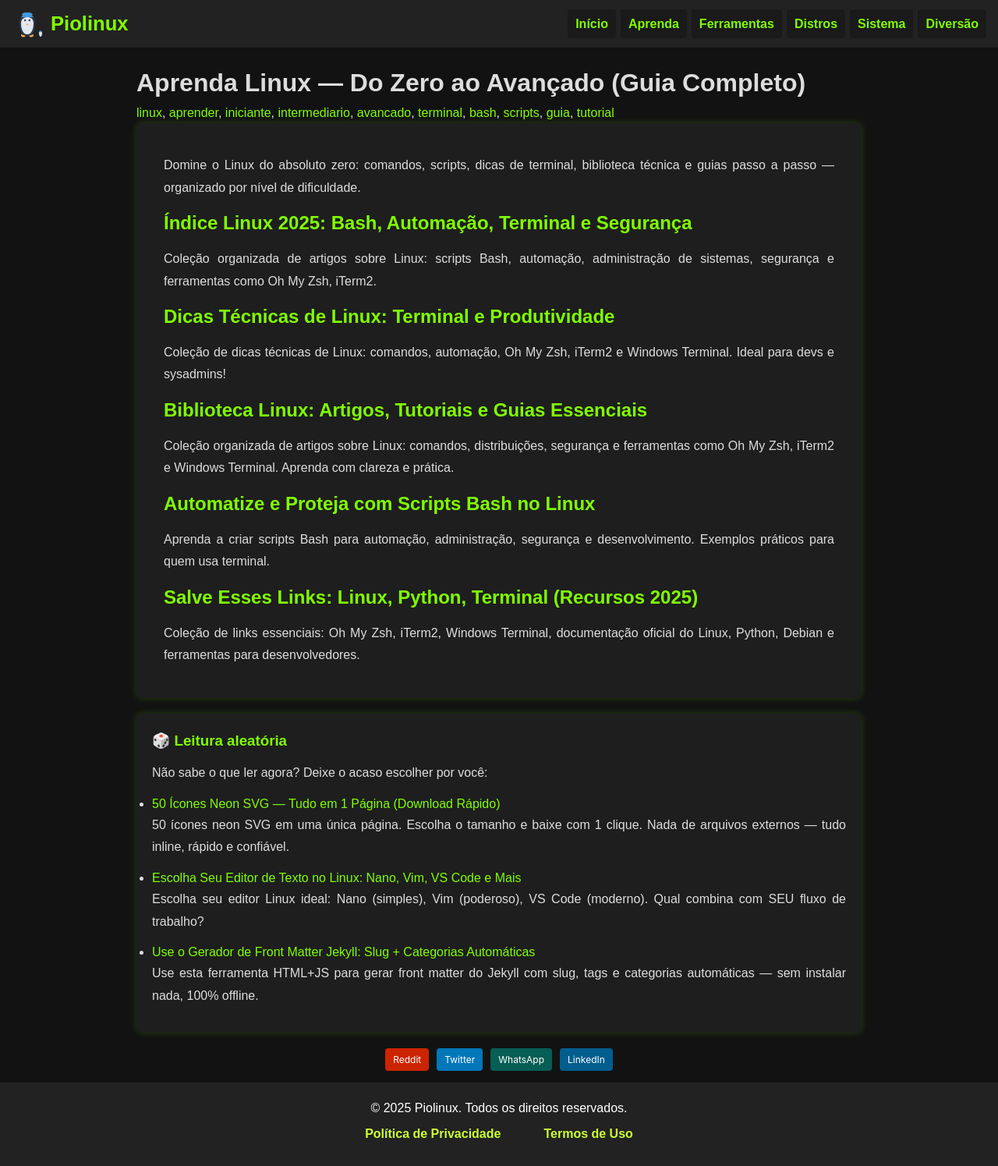
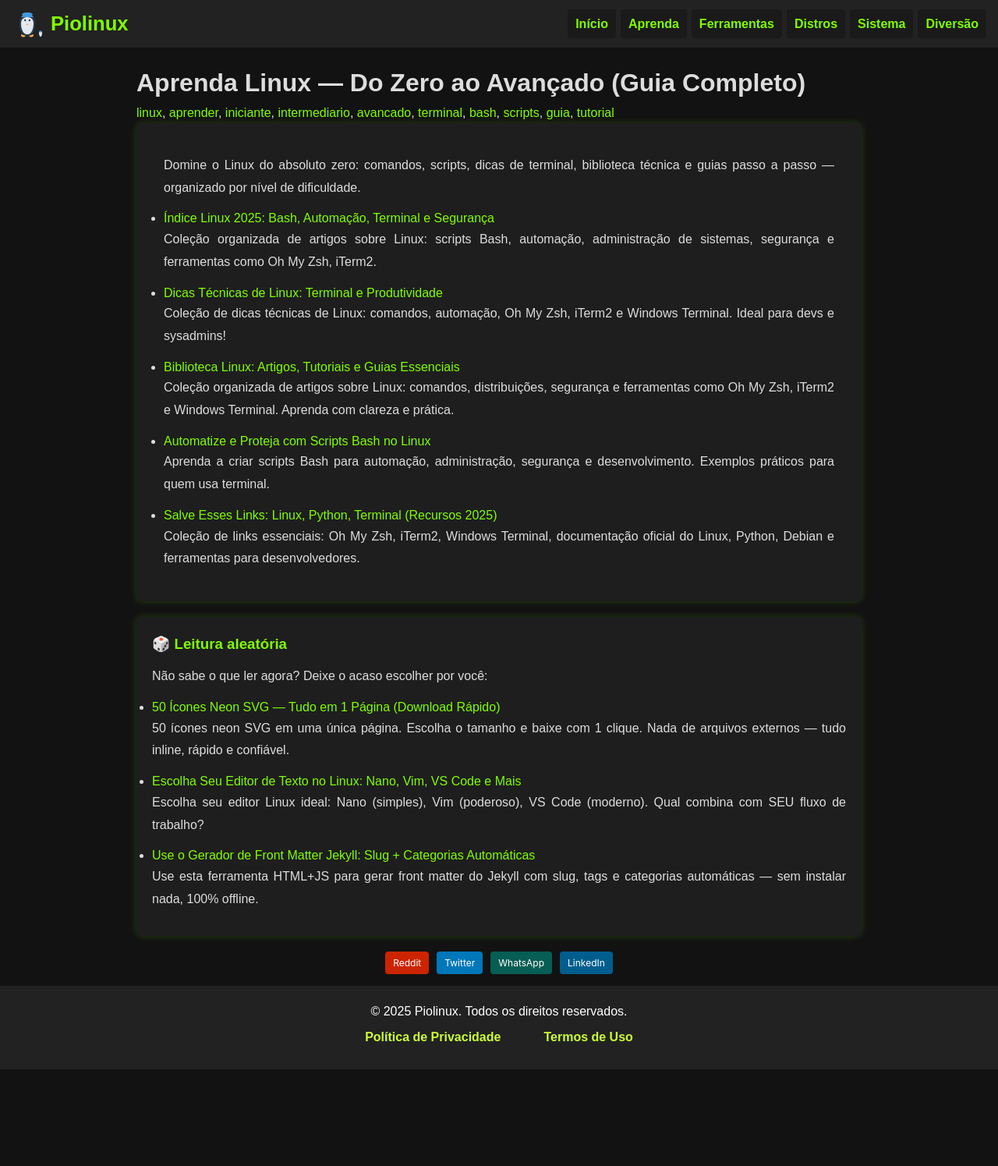
Before and after one commit to Piolinux/piolinux-site, a Jekyll site: the page built from aprenda/index.html, in a window 1280 px wide. Shown: the whole page at 78% size. Built offline with Jekyll 4.4.1, drawn with Linux system fonts in a browser that asks for light colours; after the commit the page ends 1371 px from its top, so only the background shows below that.

Commit message:
Add files via upload

```diff
--- a/aprenda/index.html
+++ b/aprenda/index.html
@@ -10,18 +10,17 @@ tags: [linux, aprender, iniciante, intermediario, avancado, terminal, bash, scri
 <section class="post-content">
 
 <main>
-
   <p>{{ page.description }}</p>
 
-  <div class="category-index">
+  <ul class="standard-list">
     {% assign pages = site.pages | where_exp: "page", "page.url contains '/indice-artigos-linux/' or page.url contains '/dicas-tecnicas-linux/' or page.url contains '/scripts-bash-linux/' or page.url contains '/biblioteca-linux/' or page.url contains '/links-uteis-linux-python/'" %}
     {% for page in pages %}
-      <article class="index-card">
-        <h2><a href="{{ page.url | relative_url }}">{{ page.title }}</a></h2>
+      <li>
+        <a href="{{ page.url | relative_url }}">{{ page.title }}</a>
         <p>{{ page.description }}</p>
-      </article>
+      </li>
     {% endfor %}
-  </div>
+  </ul>
 </main>
 
 </section>
```
Also changed, not shown: other parts of aprenda/index.html (+1 -1 lines).
